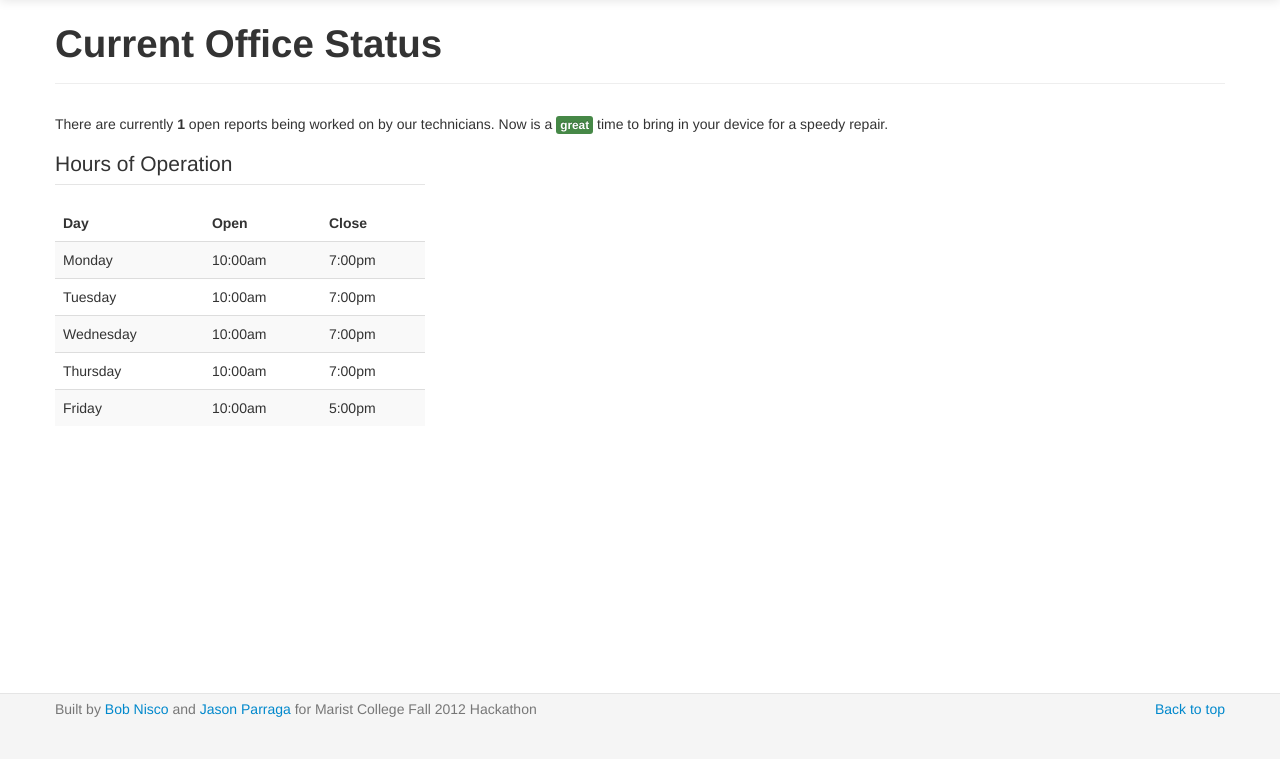
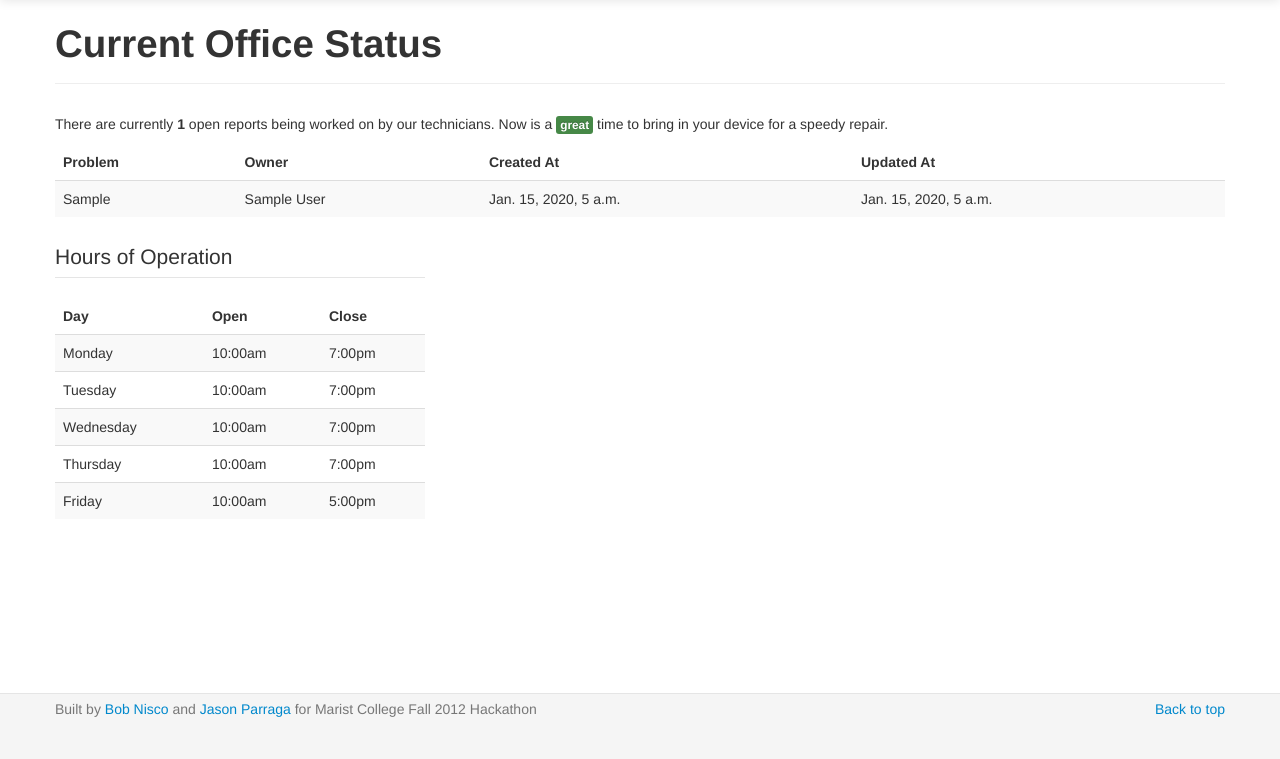
Before and after one commit to BobNisco/fall-2012-hackathon, a Django app: template resnet_app/templates/office_status.html in a window 1280 px wide. Shown: the part 41-800 px from the top of the page. Run offline with Django 3.2, Linux system fonts and the light colour scheme; a user stored in the database is signed in; tables that the repository leaves empty hold one stand-in row (values such as "Sample post"); the template is opened without the code that fills it: values that come from a table or form of the project are taken from there, most other values are stand-ins (such as "Sample title", 1, 10 or a date in 2020); parts of the project's set-up code (start-up, migrations or seed data) failed here and were passed over; some libraries are stand-ins or nearby versions.

Commit message:
Added full open reports view on Office Status page for employees

```diff
--- a/resnet_app/templates/office_status.html
+++ b/resnet_app/templates/office_status.html
@@ -7,6 +7,34 @@
 	<div>
 		<p>There are currently <strong>{{ reports_length }}</strong> open reports being worked on by our technicians. Now is a {% if reports_length < 10 %}<span class="label label-success">great</span>{% elif reports_length > 10 and reports_length < 20 %}<span class="label label-warning">good</span>{% else %}<span class="label label-important">decent</span>{% endif %} time to bring in your device for a speedy repair.</p>
 	</div>
+	{% if user.is_staff %}
+	<div>
+		{% if reports %}
+		<table class="table table-striped">
+			<thead>
+				<tr>
+					<th>Problem</th>
+					<th>Owner</th>
+					<th>Created At</th>
+					<th>Updated At</th>
+				</tr>
+			</thead>
+			<tbody>
+				{% for report in reports %}
+				<tr>
+					<td>{{ report.problem }}</td>
+					<td>{{ report.owner.first_name }} {{ report.owner.last_name }}</td>
+					<td>{{ report.createdAt }}</td>
+					<td>{{ report.updatedAt }}</td>
+				</tr>
+				{% endfor %}
+			</tbody>
+		</table>
+		{% else %}
+		<p>No open reports. Pat yourself on the back</p>
+		{% endif %}
+	</div>
+	{% endif %}
 	<div class="row">
 		<div class="span4">
 			{% if now_day == 'Saturday' or now_day == 'Sunday' %}
--- a/resnet_app/views.py
+++ b/resnet_app/views.py
@@ -44,7 +44,7 @@ def profile(request):
 
 def office_status(request):
 	user = request.user
-	reports = Report.objects.filter(completed=False)
+	reports = Report.objects.filter(completed=False).order_by('-createdAt')
 	reports_length = len(reports)
 	now = datetime.datetime.now()
 	now_day = now.strftime("%A")
```
Also changed, not shown: 2 other files.
